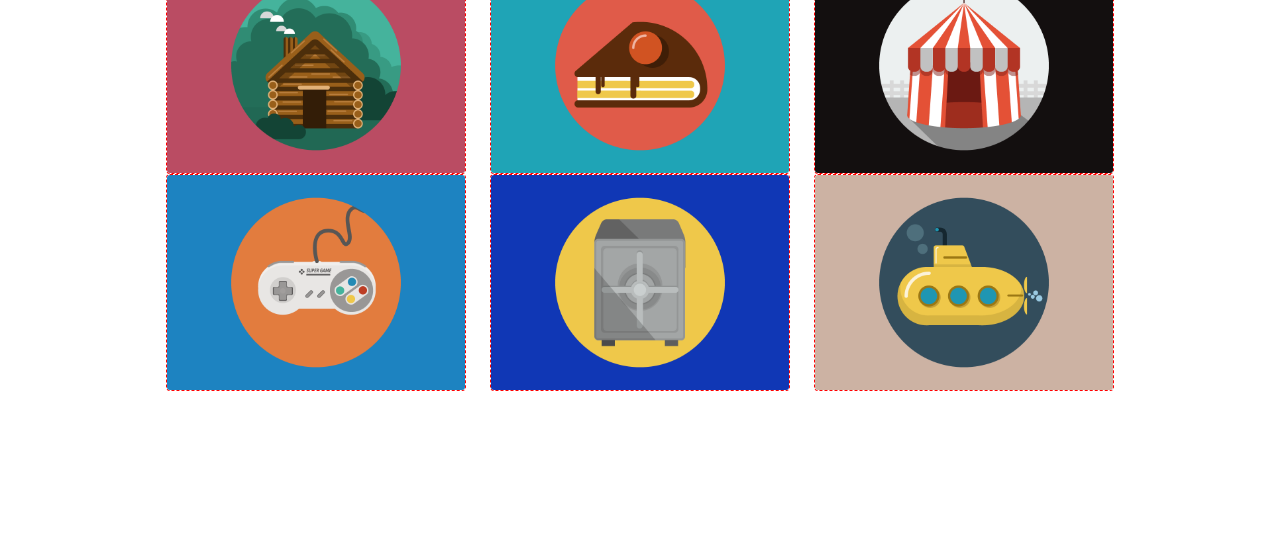
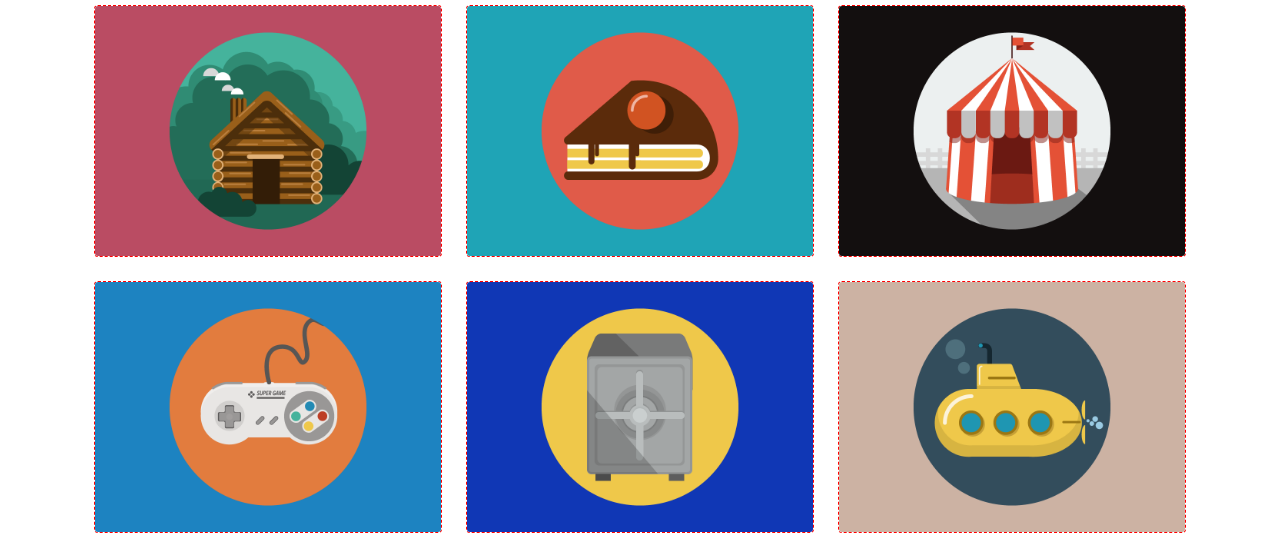
Before and after one commit to Debby95/html-css-bootstrap-freelancer, a plain HTML site: page index.html in a window 1280 px wide. Shown: the part 485-1018 px from the top of the page. Before the commit the page ends 876 px from the top, so only its background shows below. Drawn offline with nearby package versions, Linux system fonts and the light colour scheme.

Commit message:
allinea le cards e crea il gutter h

```diff
--- a/index.html
+++ b/index.html
@@ -11,7 +11,7 @@
 </head>
 <body>
     <!-- nav -->
-    <nav class="container-lg container-md container-sm">
+    <nav class="container">
         <div class="title d-flex justify-content-around">
             <h3 class="text-light">START BOOTSTRAP</h3>
 
@@ -25,7 +25,7 @@
 
     <main>
 
-        <div class="container-lg container-md container-sm">
+        <div class="container">
             <!-- container lightgreen woth avatar -->
             <div class="bg-color bg-success bg-gradient bg-opacity-50">
                 <div class="d-flex justify-content-center pt-5 ">
@@ -44,38 +44,38 @@
             </div>
         </div>
 
-        <div class="container-lg container-md container-sm ">
+        <div class="container">
             <!-- container white with cards -->
             <div>
                 <div>
-                    <h1 class="d-flex justify-content-center pt-5">PORTFOLIO</h1>
+                    <h1 class="d-flex justify-content-center pt-5 pb-5">PORTFOLIO</h1>
                 </div>
 
-                <div class="d-flex justify-content-center">
+                <div class="container">
                     <!-- cards first row -->
-                    <div class="row">
-                        <div class="col">
-                            <img class="card" src="img/cabin.png" class="card-img-top" alt="...">
+                    <div class="row g-4">
+                        <!-- col img cabin  -->
+                        <div class="col-sm-12 col-md-6 col-lg-4">
+                            <img class="card " src="img/cabin.png" class="card-img-top" alt="...">
                         </div>
-                        <div class="col">
+                        <!-- col img cake -->
+                        <div class="col-sm-12 col-md-6 col-lg-4">
                             <img class="card" src="img/cake.png" class="card-img-top" alt="...">
                         </div>
-                        <div class="col">
+                        <!-- col img circus -->
+                        <div class="col-sm-12 col-md-6 col-lg-4">
                             <img class="card" src="img/circus.png" class="card-img-top" alt="...">
                         </div>
-                    </div>
-                </div>
-
-                <div class="d-flex justify-content-center">
-                    <!-- cards second row -->
-                    <div class="row">
-                        <div class="col">
+                        <!-- col img game -->
+                        <div class="col-sm-12 col-md-6 col-lg-4">
                             <img class="card" src="img/game.png" class="card-img-top" alt="...">
                         </div>
-                        <div class="col">
+                        <!-- col img safe -->
+                        <div class="col-sm-12 col-md-6 col-lg-4">
                             <img class="card" src="img/safe.png" class="card-img-top" alt="...">
                         </div>
-                        <div class="col">
+                        <!-- col img submarine -->
+                        <div class="col-sm-12 col-md-6 col-lg-4">
                             <img class="card" src="img/submarine.png" class="card-img-top" alt="...">
                         </div>
                     </div>
--- a/styles.css
+++ b/styles.css
@@ -14,5 +14,5 @@ a {
 
 .card {
     border: 1px dashed red;
-    width: 300px;
+    width: 100%;
 }
```
